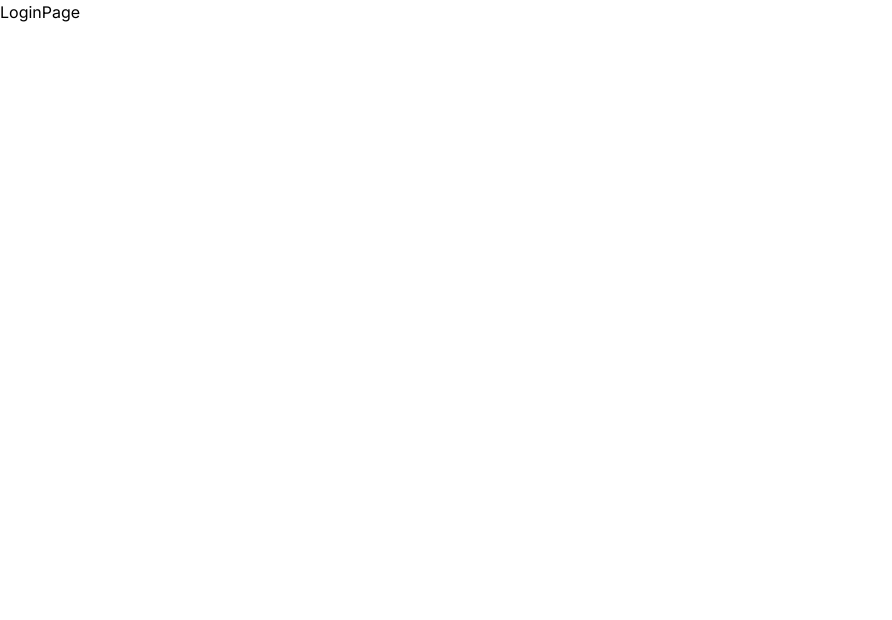
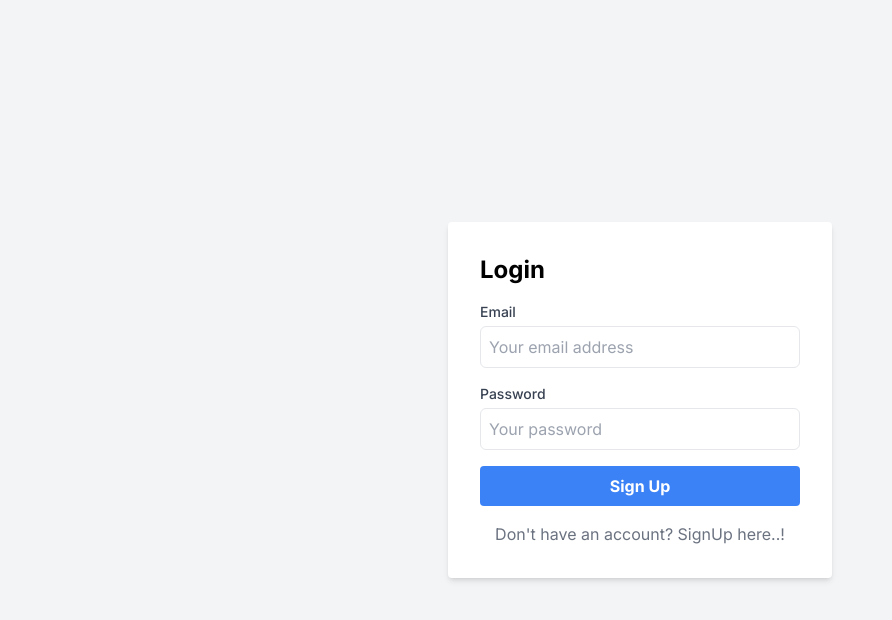
Before and after one commit to Chirag-S-Kotian/sUrFace, a Next.js app: page /login in a window 1280 px wide. Shown: the top 620 px of the page, without its empty margins (0-892 px from the left). Built offline with nearby package versions, Linux system fonts and the light colour scheme.

Commit message:
"Add LoginForm component to LoginPage and update SignUpPage to remove unnecessary Link import"
This commit includes the following changes:

* The LoginPage component now includes the LoginForm component.
* The SignUpPage component no

```diff
--- /dev/null
+++ b/app/components/LoginForm.tsx
@@ -0,0 +1,59 @@
+"use client";
+import Link from "next/link";
+import React from "react";
+
+const LoginForm = () => {
+  return (
+    <div className="min-h-screen flex items-center justify-center bg-gray-100">
+      <div className="bg-white p-8 rounded shadow-md w-full sm:w-96">
+        <h2 className="text-2xl font-bold mb-4">Login</h2>
+        <form>
+          <div className="mb-4">
+            <label
+              htmlFor="email"
+              className="block text-sm font-medium text-gray-700"
+            >
+              Email
+            </label>
+            <input
+              type="email"
+              id="email"
+              name="email"
+              className="mt-1 p-2 w-full border rounded-md"
+              placeholder="Your email address"
+            />
+          </div>
+          <div className="mb-4">
+            <label
+              htmlFor="password"
+              className="block text-sm font-medium text-gray-700"
+            >
+              Password
+            </label>
+            <input
+              type="password"
+              id="password"
+              name="password"
+              className="mt-1 p-2 w-full border rounded-md"
+              placeholder="Your password"
+            />
+          </div>
+          <button
+            type="submit"
+            className="w-full bg-blue-500 hover:bg-blue-600 text-white font-bold py-2 px-4 rounded"
+          >
+            Sign Up
+          </button>
+          <p className="mt-4 text-center text-gray-500">
+            Don't have an account?{" "}
+            <Link href="/signup" className="hover:text-pink-900">
+              SignUp here..!
+            </Link>
+          </p>
+        </form>
+      </div>
+    </div>
+  );
+};
+
+export default LoginForm;
--- a/app/login/page.tsx
+++ b/app/login/page.tsx
@@ -1,8 +1,12 @@
+"use client";
 import React from 'react'
+import LoginForm from '../components/LoginForm'
 
 const LoginPage = () => {
   return (
-    <div>LoginPage</div>
+    <div>
+      <LoginForm/>
+    </div>
   )
 }
 
--- a/app/signup/page.tsx
+++ b/app/signup/page.tsx
@@ -1,12 +1,11 @@
 "use client";
-import Link from "next/link";
 import React from "react";
 import SignUpForm from "../components/SignUpForm";
 
 const SignUpPage = () => {
   return (
     <div>
-        <SignUpForm />
+      <SignUpForm />
     </div>
   );
 };
```
Also changed, not shown: app/api/users/login/route.tsx (added), app/api/users/signup/route.tsx (added).
